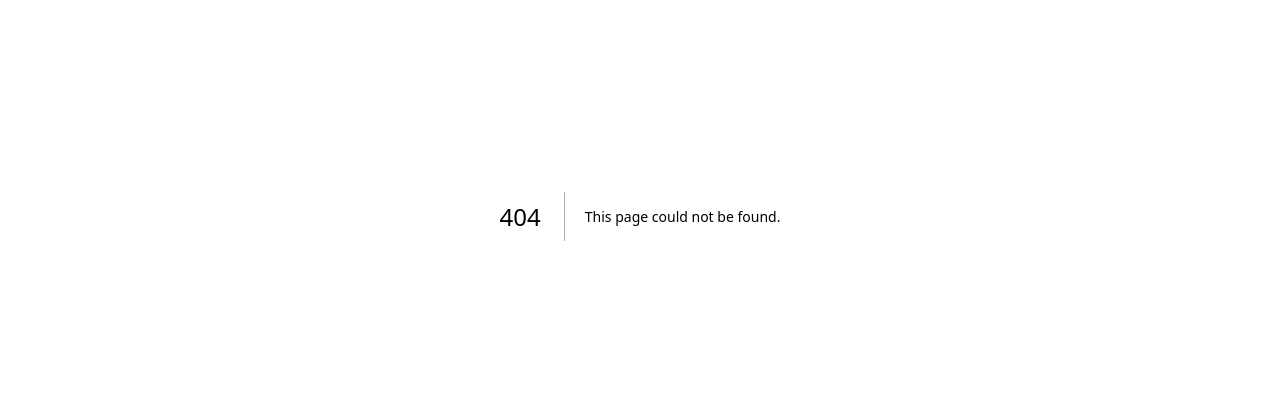
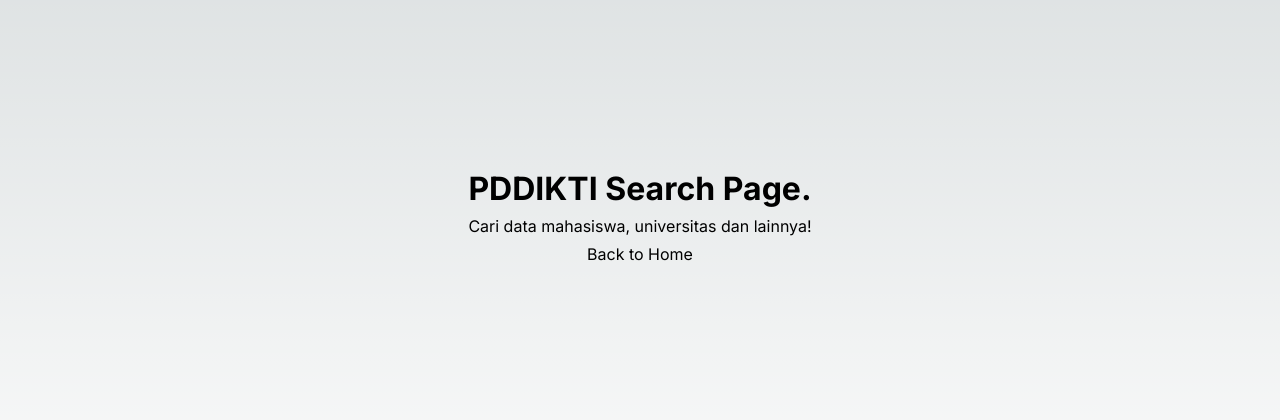
Before and after one commit to rheyhannh/whoishayyan.site, a Next.js app: page /pddikti in a window 1280 px wide. Before the commit this address had no page. Shown: the part 184-604 px from the top of the page. Built offline with nearby package versions, Linux system fonts and the light colour scheme.

Commit message:
feat: Add route for /pddikti

```diff
--- a/src/app/page.module.css
+++ b/src/app/page.module.css
@@ -1,10 +1,21 @@
-.main {
+.main,
+.default {
   display: flex;
   flex-direction: column;
   justify-content: space-between;
   align-items: center;
   padding: 6rem;
   min-height: 100vh;
+}
+
+.default {
+  justify-content: center;
+  text-align: center;
+}
+
+.default div * {
+  display: block;
+  margin: .5rem auto;
 }
 
 .description {
--- /dev/null
+++ b/src/app/pddikti/layout.jsx
@@ -0,0 +1,13 @@
+export const metadata = {
+  title: 'PDDIKTI Search',
+  description: 'Crawl data mahasiswa, universitas dan lainnya',
+  keywords: 'pddikti, crawl, data, mahasiswa, universitas, search, engine',
+  author: 'Reyhan Naufal Hayyan',
+}
+export default function PddiktiLayout({
+  children,
+}) {
+  return (
+    children
+  )
+}
--- /dev/null
+++ b/src/app/pddikti/page.jsx
@@ -0,0 +1,16 @@
+import styles from '../page.module.css'
+import Link from 'next/link'
+
+const Pddikti = async () => {
+    return (
+        <main className={styles.default}>
+            <div>
+                <h1>PDDIKTI Search Page.</h1>
+                <p>Cari data mahasiswa, universitas dan lainnya!</p>
+                <Link href="/">Back to Home</Link>
+            </div>
+        </main>
+    )
+}
+
+export default Pddikti;
```
Also changed, not shown: src/app/page.jsx (+2 -15 lines).
